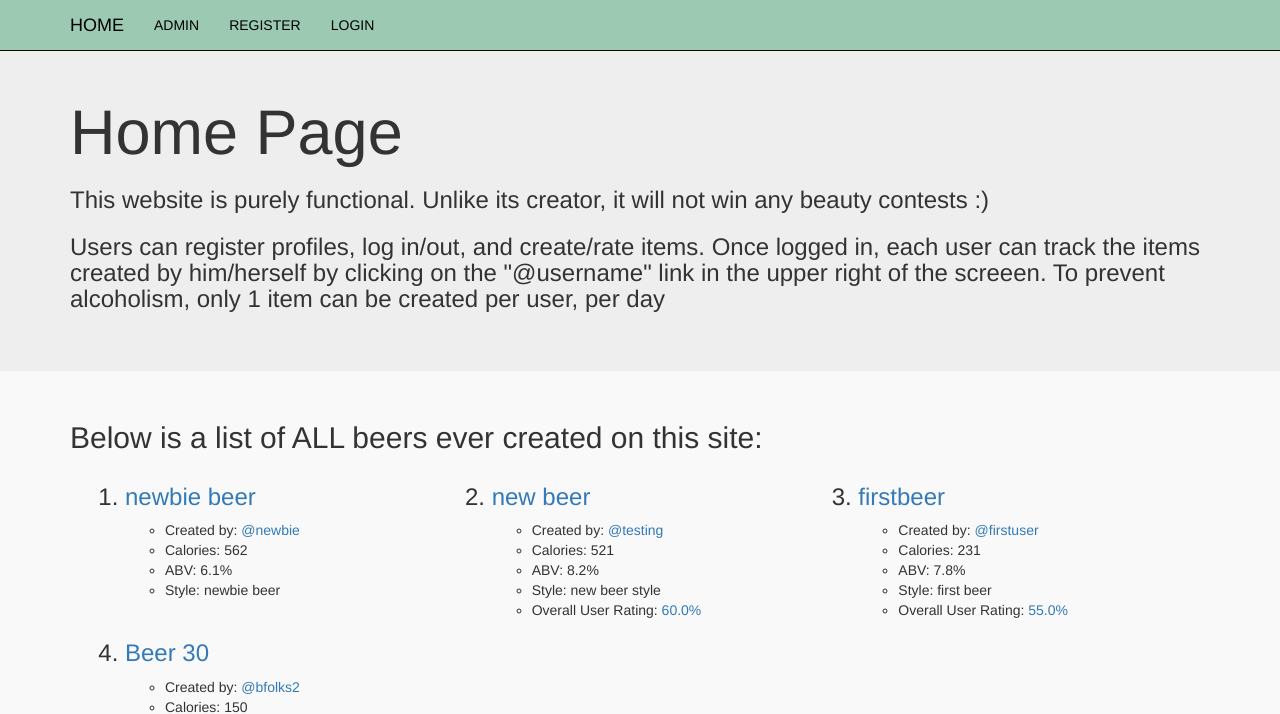
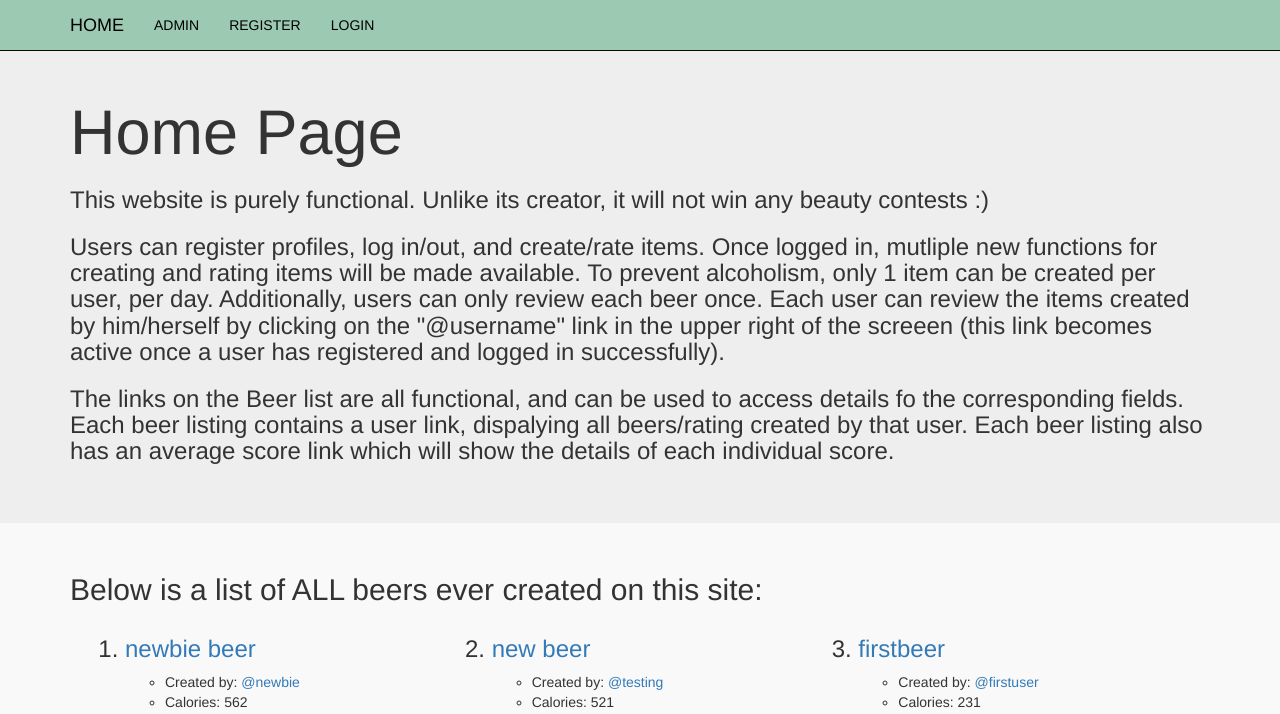
Before and after one commit to bfolks2/Python-Challenge-Beer-API, a Django app: page / in a window 1280 px wide. Shown: the top 714 px of the page. Run offline with Django 3.2, Linux system fonts and the light colour scheme; data comes from the database, SQL or seed files in the repository; both versions use the stored data as it was after the commit; some libraries are stand-ins or nearby versions.

Commit message:
updated documentation

```diff
--- a/templates/index.html
+++ b/templates/index.html
@@ -4,9 +4,15 @@
     <div class="container">
       <h1>Home Page</h1>
       <h3>This website is purely functional.  Unlike its creator, it will not win any beauty contests :)</h3>
-      <h3>Users can register profiles, log in/out, and create/rate items.  Once logged in, each user can track
-      the items created by him/herself by clicking on the "@username" link in the upper right of the screeen.
-      To prevent alcoholism, only 1 item can be created per user, per day</h3>
+      <h3>Users can register profiles, log in/out, and create/rate items.  Once logged in, mutliple new functions for
+      creating and rating items will be made available.  To prevent alcoholism, only 1 item can be created per user, per day.
+      Additionally, users can only review each beer once.  Each user can review the items created by him/herself by clicking
+      on the "@username" link in the upper right of the screeen (this link becomes active once a user has registered and
+      logged in successfully).</h3>
+
+      <h3>The links on the Beer list are all functional, and can be used to access details fo the corresponding fields.
+      Each beer listing contains a user link, dispalying all beers/rating created by that user.
+      Each beer listing also has an average score link which will show the details of each individual score.</h3>
     </div>
   </div>
   <div class="middlesection">
```
Also changed, not shown: db.sqlite3.
